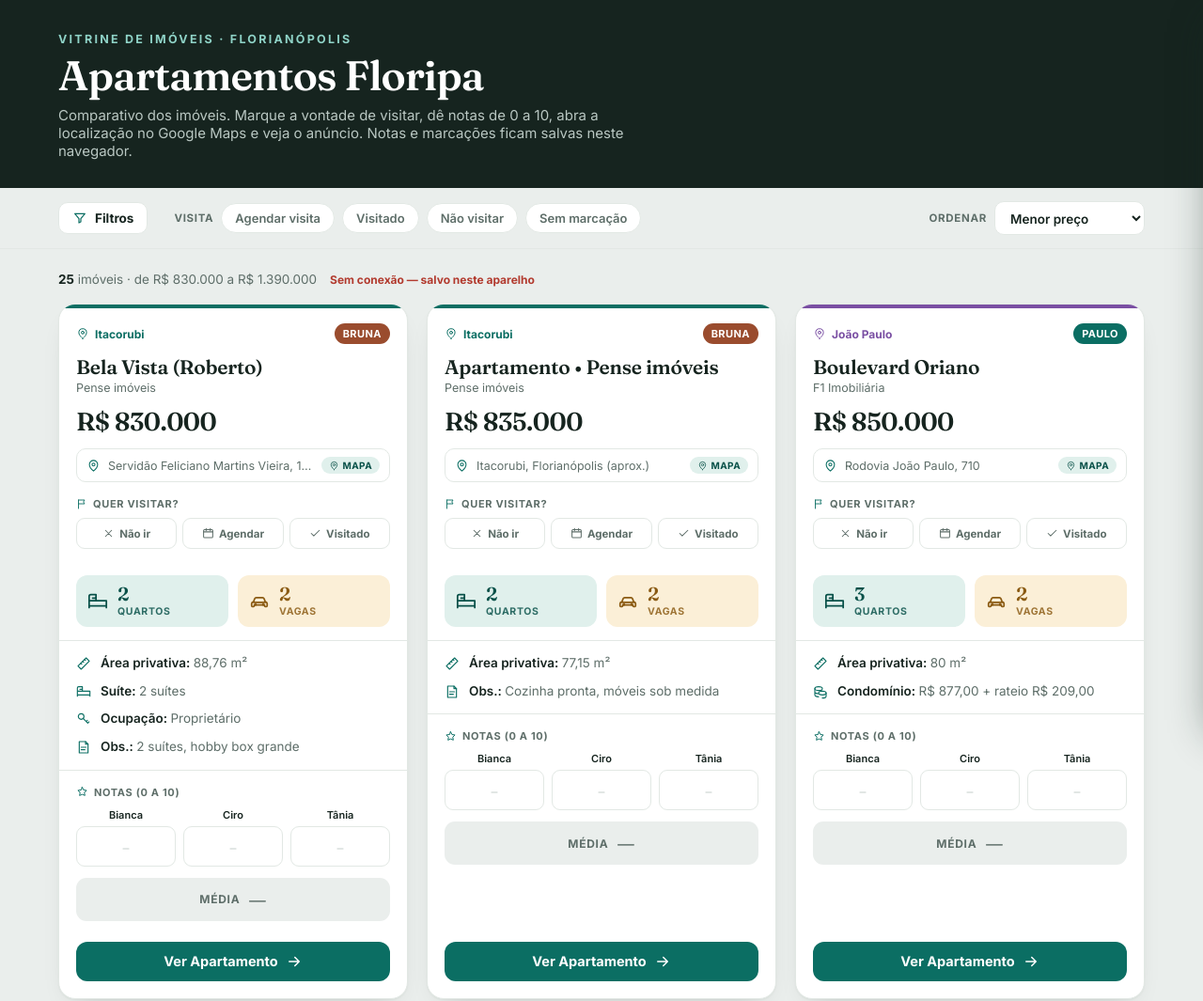
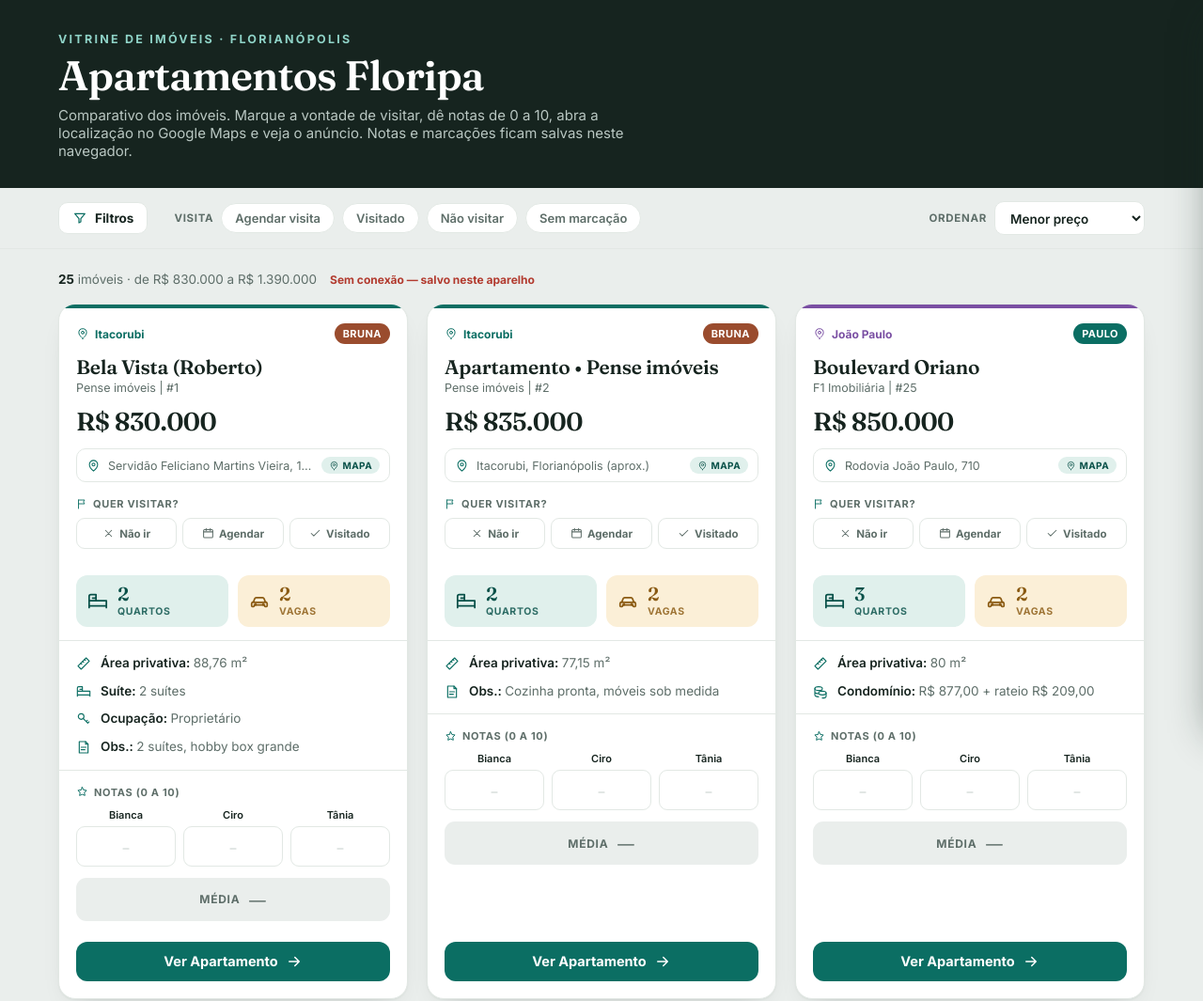
Before and after one commit to nesks/apartamento-floripa, a plain HTML site: page index.html in a window 1280 px wide. Shown: the top 1065 px of the page at 94% size. Drawn offline with Linux system fonts and the light colour scheme; no server answers.

Commit message:
Mostra #id ao lado da imobiliaria 2026-06-18T00:39:44.588016+00:00

```diff
--- a/index.html
+++ b/index.html
@@ -373,7 +373,7 @@ function cardHtml(a){
         corretorHtml(a)+
       '</div>'+
       '<h2 class="title">'+esc(titulo(a))+'</h2>'+
-      '<p class="agency">'+esc(a.imobiliaria)+'</p>'+
+      '<p class="agency">'+esc(a.imobiliaria)+' | #'+a.id+'</p>'+
       '<div class="price">'+brl(a.valor)+'</div>'+
       '<a class="addr" href="'+mapsUrl(a)+'" target="_blank" rel="noopener noreferrer" title="Abrir no Google Maps">'+
         svg("pin",15)+'<span class="txt">'+esc(addrText(a))+'</span>'+
```
